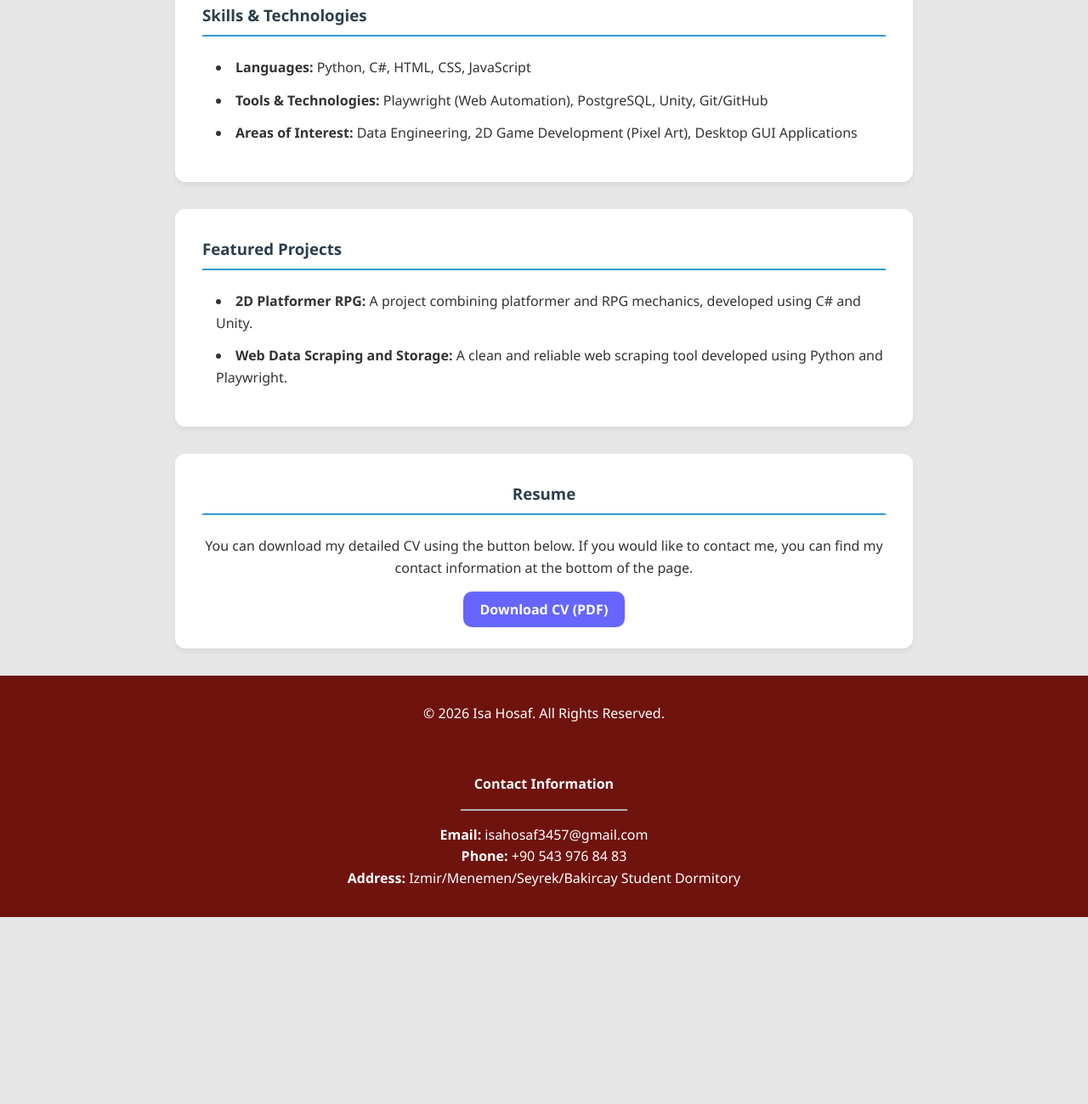
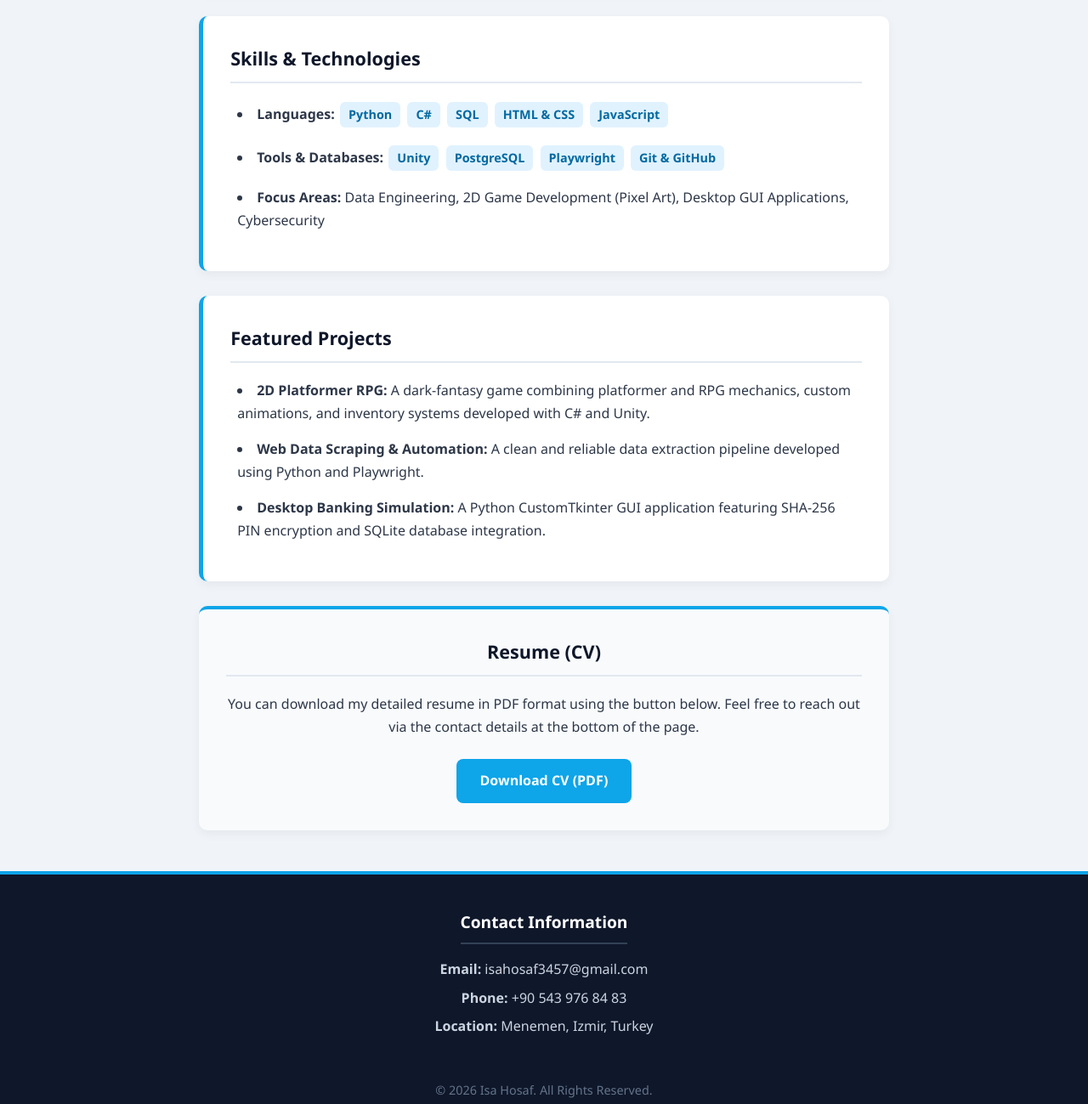
Before and after one commit to isa272/isahosaf.github.io, a plain HTML site: page index.html in a window 1280 px wide. Shown: the part 956-2255 px from the top of the page at 85% size. Before the commit the page ends 2035 px from the top, so only its background shows below. Drawn offline with Linux system fonts and the light colour scheme.

Commit message:
Add files via upload

```diff
--- a/index.html
+++ b/index.html
@@ -3,15 +3,17 @@
 <head>
     <meta charset="UTF-8">
     <meta name="viewport" content="width=device-width, initial-scale=1.0">
-    <title>Isa Hosaf - Personal Website</title>
+    <title>Isa Hosaf - Personal Portfolio</title>
 
+    <!-- Harici CSS Bağlantısı -->
     <link rel="stylesheet" href="styles.css">
 </head>
 <body>
+
     <header>
         <img src="profil.jpeg" alt="Isa Hosaf Profile Picture">
-        <h1> Isa Hosaf </h1>
-        <h2> Management Information Systems Student & Part-Time Software Developer </h2>
+        <h1>Isa Hosaf</h1>
+        <h2>MIS Student &amp; Part-Time Software Developer</h2>
     </header>
 
     <main class="container">
@@ -19,54 +21,70 @@
         <section>
             <h3>About Me</h3>
             <p>
-                Hello, I am Isa Hosaf, a 2nd year student at Izmir Bakircay University.
-                I am currently improving my skills in various fields such as web development, web automation, game development, and cybersecurity.
-                I am currently focusing more on cybersecurity and also have an ongoing game development project.
+                Hello, I am Isa Hosaf, a sophomore Management Information Systems student at Izmir Bakircay University.
+                I actively develop projects in web automation, 2D game development, and cybersecurity.
+                Currently, I am focusing on cybersecurity while continuing to build my 2D action-platformer RPG game.
             </p>
         </section>
 
         <section>
             <h3>Education</h3>
             <ul>
-                <li><strong>Licence Degree:</strong> Management Information Systems (100% English) - Izmir Bakircay University (Sophomore)</li>
+                <li><strong>Bachelor's Degree:</strong> Management Information Systems (100% English) - Izmir Bakircay University (Sophomore)</li>
                 <li><strong>Certificate:</strong> Google Cybersecurity Professional Certificate - Coursera (In Progress)</li>
             </ul>
         </section>
 
         <section>
-            <h3>Skills & Technologies</h3>
+            <h3>Skills &amp; Technologies</h3>
             <ul>
-                <li><strong>Languages:</strong> Python, C#, HTML, CSS, JavaScript</li>
-                <li><strong>Tools & Technologies:</strong> Playwright (Web Automation), PostgreSQL, Unity, Git/GitHub</li>
-                <li><strong>Areas of Interest:</strong> Data Engineering, 2D Game Development (Pixel Art), Desktop GUI Applications</li>
+                <li>
+                    <strong>Languages:</strong>
+                    <span class="tag">Python</span>
+                    <span class="tag">C#</span>
+                    <span class="tag">SQL</span>
+                    <span class="tag">HTML &amp; CSS</span>
+                    <span class="tag">JavaScript</span>
+                </li>
+                <li>
+                    <strong>Tools &amp; Databases:</strong>
+                    <span class="tag">Unity</span>
+                    <span class="tag">PostgreSQL</span>
+                    <span class="tag">Playwright</span>
+                    <span class="tag">Git &amp; GitHub</span>
+                </li>
+                <li>
+                    <strong>Focus Areas:</strong> Data Engineering, 2D Game Development (Pixel Art), Desktop GUI Applications, Cybersecurity
+                </li>
             </ul>
         </section>
 
         <section>
             <h3>Featured Projects</h3>
             <ul>
-                <li><strong>2D Platformer RPG:</strong> A project combining platformer and RPG mechanics, developed using C# and Unity.</li>
-                <li><strong>Web Data Scraping and Storage:</strong> A clean and reliable web scraping tool developed using Python and Playwright.</li>
+                <li><strong>2D Platformer RPG:</strong> A dark-fantasy game combining platformer and RPG mechanics, custom animations, and inventory systems developed with C# and Unity.</li>
+                <li><strong>Web Data Scraping &amp; Automation:</strong> A clean and reliable data extraction pipeline developed using Python and Playwright.</li>
+                <li><strong>Desktop Banking Simulation:</strong> A Python CustomTkinter GUI application featuring SHA-256 PIN encryption and SQLite database integration.</li>
             </ul>
         </section>
 
-        <section style="text-align: center;">
-            <h3>Resume</h3>
-            <p style="margin-bottom: 1.5rem;">
-                You can download my detailed CV using the button below. If you would like to contact me, you can find my contact information at the bottom of the page.
+        <section class="cv-section">
+            <h3>Resume (CV)</h3>
+            <p>
+                You can download my detailed resume in PDF format using the button below. Feel free to reach out via the contact details at the bottom of the page.
             </p>
-
             <a href="isa_hosaf_cv.pdf" class="download-btn" download>Download CV (PDF)</a>
         </section>
 
     </main>
 
     <footer>
-        <p>&copy; 2026 Isa Hosaf. All Rights Reserved.</p><br>
         <h4>Contact Information</h4>
         <p><strong>Email:</strong> isahosaf3457@gmail.com</p>
         <p><strong>Phone:</strong> +90 543 976 84 83</p>
-        <p><strong>Address:</strong> Izmir/Menemen/Seyrek/Bakircay Student Dormitory</p>
+        <p><strong>Location:</strong> Menemen, Izmir, Turkey</p>
+        <br>
+        <p class="copyright">&copy; 2026 Isa Hosaf. All Rights Reserved.</p>
     </footer>
 
 </body>
--- a/styles.css
+++ b/styles.css
@@ -1,4 +1,4 @@
-/*  genel ayar sıfırlaması  */
+/* Genel Ayar Sıfırlaması */
 * {
     margin: 0;
     padding: 0;
@@ -7,95 +7,146 @@
 }
 
 body {
-    background-color: #E6E6E6;
-    color: #333;
-    line-height: 1.6;
+    background-color: #f0f4f8; /* Göz yormayan çok açık buz mavisi/gri arka plan */
+    color: #2d3748; /* Tam siyah yerine modern koyu kül rengi yazılar */
+    line-height: 1.7;
 }
 
+/* Üst Kısım (Header) - Koyu Gece Mavisi */
 header {
-    background-color: #6F130F;
-    color: white;
-    padding: 3rem 1rem;
+    background-color: #0f172a;
+    color: #ffffff;
+    padding: 3.5rem 1rem;
     text-align: center;
+    border-bottom: 5px solid #0ea5e9; /* Altına ince parlak mavi şerit */
 }
 
 header img {
     width: 150px;
     height: 150px;
-    border-radius: 50%; /* Fotoğrafı yuvarlak yapar */
-    border: 4px solid #ecf0f1;
+    border-radius: 50%;
+    border: 4px solid #0ea5e9; /* Fotoğraf çerçevesi parlak mavi */
     margin-bottom: 1rem;
     object-fit: cover;
 }
 
 header h1 {
-    margin-bottom: 1rem;
+    margin-bottom: 0.5rem;
     font-size: 2.5rem;
+    letter-spacing: 1px; /* Harfler arası hafif boşluk */
 }
 
 header h2 {
-    margin-bottom: 1rem;
-    font-size: 1.2rem;
-    font-weight: 300;
+    font-size: 1.15rem;
+    font-weight: 400;
+    color: #94a3b8; /* Alt başlık için zarif açık gri-mavi */
 }
 
+/* Ana İçerik Kutusu */
 .container {
-    max-width: 900px;
-    margin: 2rem auto;
-    padding: 0rem 1rem;
+    max-width: 850px;
+    margin: 2.5rem auto;
+    padding: 0 1.2rem;
 }
 
+/* Kart Tasarımları (Section) */
 section {
-    background-color: white;
-    box-shadow: 0 4px 6px rgba(0,0,0,0.05);
+    background-color: #ffffff;
     padding: 2rem;
-    margin-bottom: 2rem;
-    border-radius: 12px; /* kenarları yuvarlaklaştırır*/
+    margin-bottom: 1.8rem;
+    border-radius: 10px;
+    /* Sol tarafa modern mavi vurgu çizgisi */
+    border-left: 5px solid #0ea5e9;
+    box-shadow: 0 4px 12px rgba(0, 0, 0, 0.05);
+    transition: transform 0.2s; /* Üzerine gelince hafif hareket efekti */
+}
+
+/* Fareyle kartın üzerine gelince kart çok hafif yukarı kalkar */
+section:hover {
+    transform: translateY(-3px);
 }
 
 section h3 {
-    color: #2c3e50;
-    border-bottom: 2px solid #3498db; /* hakkımda kısmının altına çizgi ekler*/
-    margin-bottom: 1.5rem;
+    color: #0f172a;
+    font-size: 1.35rem;
+    border-bottom: 2px solid #e2e8f0;
+    margin-bottom: 1.2rem;
     padding-bottom: 0.5rem;
 }
 
 ul {
     list-style-position: inside;
-    margin-left: 1rem;
+    margin-left: 0.5rem;
 }
 
 li {
-    margin-bottom: 0.8rem;
+    margin-bottom: 0.9rem;
+}
+
+/* Yetenek Etiketleri (Span) */
+.tag {
+    display: inline-block;
+    background-color: #e0f2fe;
+    color: #0369a1;
+    padding: 3px 10px;
+    margin: 3px 2px;
+    border-radius: 6px;
+    font-size: 0.9rem;
+    font-weight: 600;
+}
+
+/* CV İndirme Bölümü Özel Ayarları */
+.cv-section {
+    text-align: center;
+    background-color: #f8fafc;
+    border-left: none;
+    border-top: 4px solid #0ea5e9;
+}
+
+.cv-section p {
+    margin-bottom: 1.5rem;
 }
 
 .download-btn {
-    background-color: #6666FF;
-    color: white;
-    padding: 10px 20px;
-    margin-top: 2rem;
+    display: inline-block; /* Butonun iç ve dış boşluklarını kusursuz almasını sağlar */
+    background-color: #0ea5e9;
+    color: #ffffff;
+    padding: 12px 28px;
     font-weight: bold;
-    text-decoration: none; /* Linklerin alt çizgisini kaldırmak için eklendi */
-    border-radius: 10px;
-    transition: background-color 0.3s; /* Hover için yumuşak geçiş */
+    text-decoration: none;
+    border-radius: 8px;
+    transition: background-color 0.3s;
 }
 
 .download-btn:hover {
-    background-color: #2980b9;
+    background-color: #0284c7;
 }
 
-/* Alt Bilgi */
+/* Alt Bilgi (Footer) */
 footer {
     text-align: center;
-    padding: 2rem;
-    background-color: #6F130F;
-    color: white;
-    margin-top: 2rem;
+    padding: 2.5rem 1rem;
+    background-color: #0f172a;
+    color: #cbd5e1;
+    margin-top: 3rem;
+    border-top: 4px solid #0ea5e9;
 }
 
 footer h4 {
-    margin: 1rem;
-    padding: 1rem;
-    border-bottom: 2px solid #B3B3B3;
+    color: #ffffff;
+    font-size: 1.2rem;
+    margin-bottom: 1rem;
+    padding-bottom: 0.5rem;
+    border-bottom: 2px solid #334155;
     display: inline-block;
 }
+
+footer p {
+    margin-bottom: 0.4rem;
+}
+
+.copyright {
+    margin-top: 1rem;
+    font-size: 0.9rem;
+    color: #64748b;
+}
```
Also changed, not shown: Ekran görüntüsü 2026-11-15 215155.png (added), Ekran görüntüsü 2026-11-15 215209.png (added), Ekran görüntüsü 2026-11-15 215223.png (added), Ekran görüntüsü 2026-11-15 215230.png (added).
